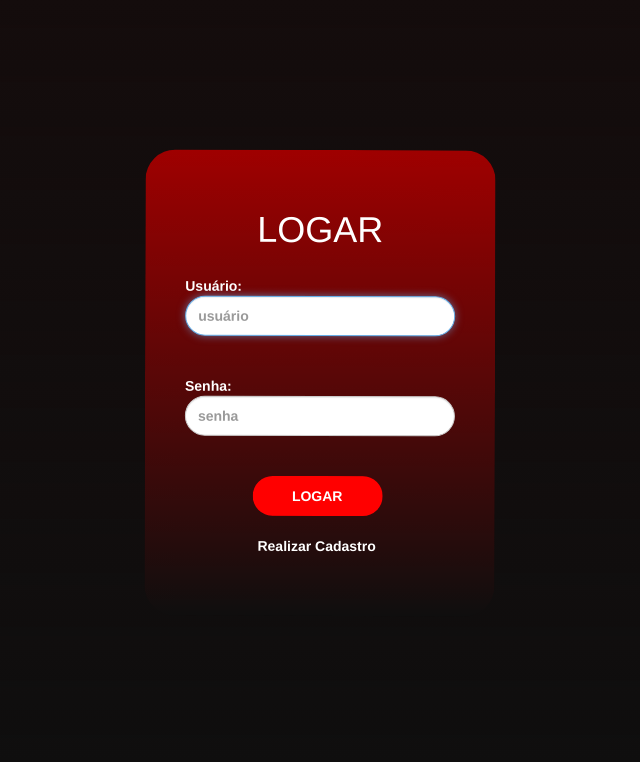
After one commit to WebI-2020-2/socape, a PHP site: page /login.php in a window 1280 px wide. The commit adds this page. Shown: the top 762 px of the page, without its empty margins (335-975 px from the left). Run offline with PHP 8.4, Linux system fonts and the light colour scheme; some libraries are stand-ins or nearby versions.

Commit message:
telas de login

```diff
--- /dev/null
+++ b/login.php
@@ -0,0 +1,41 @@
+
+<!DOCTYPE html>
+<html lang="pt-br">
+
+<head>
+    <meta charset="UTF-8">
+    <meta http-equiv="X-UA-Compatible" content="IE=edge">
+    <meta name="viewport" content="width=device-width, initial-scale=1.0">
+    <title>SOCAPE | Login</title>
+    <html>
+<meta charset="utf-8">
+<head>
+
+<link href="//maxcdn.bootstrapcdn.com/bootstrap/3.3.0/css/bootstrap.min.css" rel="stylesheet" id="bootstrap-css">
+<script src="//maxcdn.bootstrapcdn.com/bootstrap/3.3.0/js/bootstrap.min.js"></script>
+<script src="//code.jquery.com/jquery-1.11.1.min.js"></script>
+    <div class="container">
+	<link href="./public/css/login.css" rel="stylesheet">
+    <div class="container">
+
+
+        <div class="card card-container">
+        <h1 style="text-align: center">LOGAR</h1>
+            <p id="profile-name" class="profile-name-card"></p>
+            <form class="form-signin">
+                <label>Usuário:<label>
+                <input type="text" id="inputUsuario" class="form-control" placeholder="usuário" required autofocus>
+                <label>Senha:<label>
+                <input type="password" id="inputsenha" class="form-control" placeholder="senha" required>
+                <input href="./index.php?" type="submit" class="btn btn-lg btn-login" onClick="" value="LOGAR">
+
+
+            </form><!-- /form -->
+            <br>
+            <div>
+            <br>
+            <a style="margin-left:27%" href="./cadastro.php" class="logar">Realizar Cadastro</a>
+            </div>
+        </div><!-- /card-container -->
+    </div><!-- /container -->
+</div>
--- /dev/null
+++ b/public/css/login.css
@@ -0,0 +1,89 @@
+body {
+    color: #ffffff;
+    background: linear-gradient(180deg, #140C0C  0%, rgba(255, 255, 255, 0) 100%), #0F0E0E;
+  }
+
+.card-container.card {
+    max-width: 350px;
+    padding: 40px 40px;
+    margin-bottom:12.9%;
+    border-radius: 30px 30px 30px 30px !important;
+}
+
+.btn {
+    font-weight: 700;
+    height: 36px;
+    -moz-user-select: none;
+    -webkit-user-select: none;
+    user-select: none;
+    cursor: default;
+    border-radius: 30px 30px 30px 30px !important;
+}
+
+.card {
+    background: linear-gradient(180deg, #9F0000 0%, rgba(255, 255, 255, 0) 100%), #0F0E0E;
+    /* just in case there no content*/
+    padding: 20px 25px 30px;
+    margin: 0 auto 25px;
+    margin-top: 150px;
+    /* shadows and rounded borders */
+    border-radius: 30px 30px 30px 30px !important;
+    transform: rotate(0.15deg);
+}
+
+.profile-img-card {
+    width: 96px;
+    height: 96px;
+    margin: 0 auto 10px;
+    display: block;
+    border-radius: 30px 30px 30px 30px !important;
+}
+
+.profile-name-card {
+    font-size: 16px;
+    font-weight: bold;
+    text-align: center;
+    margin: 10px 0 0;
+    min-height: 1em;
+    border-radius: 30px 30px 30px 30px !important;
+}
+
+.form-signin #inputNome,
+.form-signin #inputUsuario,
+.form-signin #inputsenha {
+    direction: ltr;
+    width: 270px;
+    height: 40px;
+    border-radius: 15px;
+    margin-bottom: 40px;
+    border-radius: 30px 30px 30px 30px !important;
+}
+
+.form-signin input[type=password],
+.form-signin input[type=text],
+.form-signin button {
+    width: 100%;
+    display: block;
+    z-index: 1;
+    position: relative;
+    -moz-box-sizing: border-box;
+    -webkit-box-sizing: border-box;
+    box-sizing: border-box;
+
+}
+
+.btn.btn-login {
+
+    background-color: #ff0000;
+    margin-left:25% ;
+    font-weight: 700;
+    font-size: 14px;
+    height: 40px;
+    width: 130px;
+    border-radius: 30px 30px 30px 30px !important;
+}
+
+.logar {
+
+    color: rgb(255, 255, 255);
+}
```
Also changed, not shown: cadastro.php (added, +38 -0 lines), public/css/estilos.css (line endings or trailing spaces).
